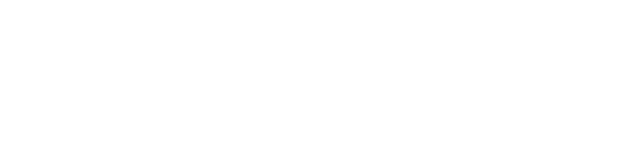
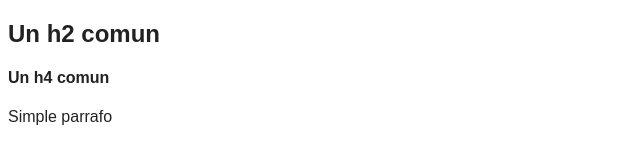
Before and after one commit to bobony97/Course-JavaScript, a plain HTML site: page Capitulo5-DOM/index.html in a window 1280 px wide. Shown: the whole page, without its empty margins (0-640 px from the left). Drawn offline with Linux system fonts and the light colour scheme.

Commit message:
child element retrieval and modification of child, methods parents and sibling properties

```diff
--- a/Capitulo5-DOM/index.html
+++ b/Capitulo5-DOM/index.html
@@ -7,7 +7,11 @@
     <title>Document</title>
 </head>
 <body>
-    <div class="contenedor"></div>
+    <div class="contenedor">
+        <h2 class="h2">Un h2 comun</h2>
+        <h4>Un h4 comun</h4>
+        <p>Simple parrafo</p>
+    </div>
 
     <script src="01-dom.js"></script>
 </body>
```
Also changed, not shown: Capitulo5-DOM/01-dom.js (+47 -0 lines), reproduccion.txt.
